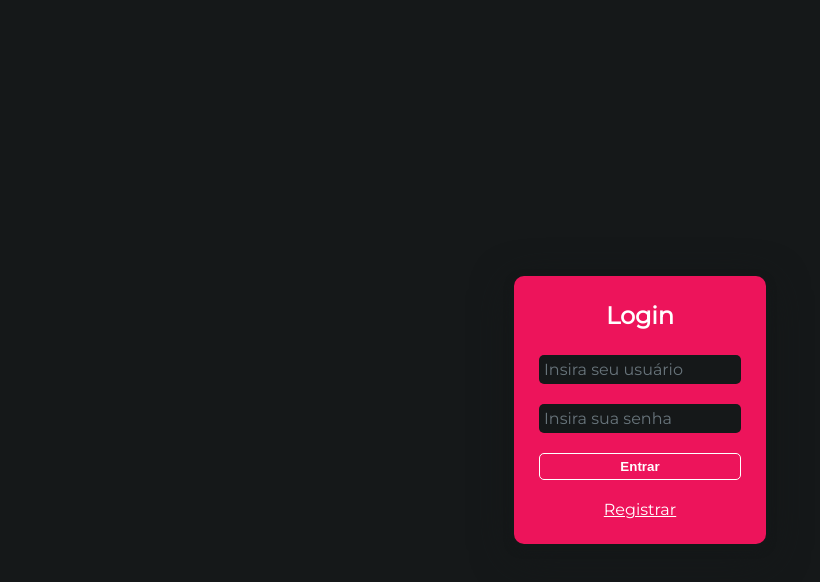
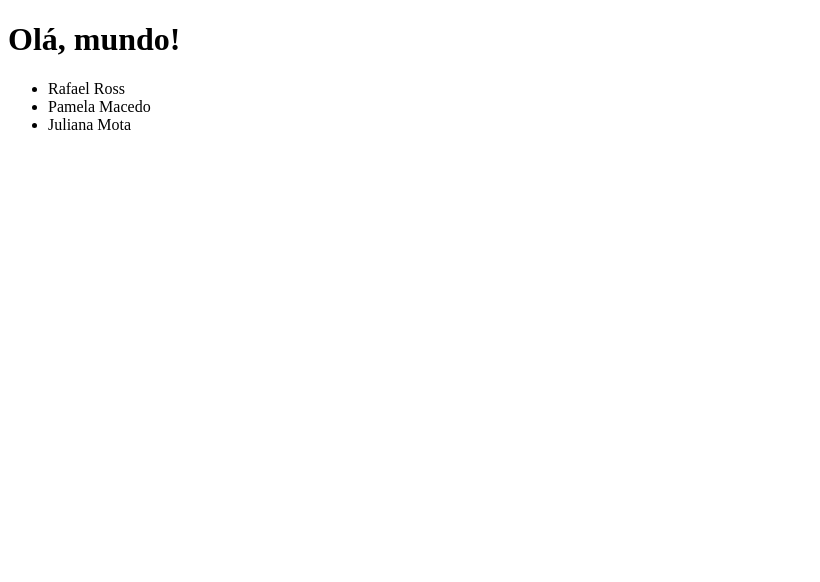
Before and after one commit to rafaellross/DevOps, a React (Vite) app: page / in a window 1280 px wide. Shown: the top 582 px of the page, without its empty margins (0-820 px from the left). Built offline with nearby package versions, Linux system fonts and the light colour scheme.

Commit message:
alterado

```diff
--- a/src/App.tsx
+++ b/src/App.tsx
@@ -1,17 +1,15 @@
-import { AuthProvider } from "./Context/AuthContext";
-import { GlobalStyles } from "./GlobalStyles";
-import AppRoutes from "./routes";
+import React from 'react';
+
 
 function App() {
-  console.log(import.meta.env.MODE);
   return (
-    <>
-      <GlobalStyles />
-      <AuthProvider>
-        <AppRoutes />
-      </AuthProvider>
-    </>
-  );
-}
-
-export default App;
+    <div className="App">
+      <h1>Olá, mundo!</h1>
+      <ul>
+        <li>Rafael Ross</li>
+        <li>Pamela Macedo</li>
+        <li>Juliana Mota</li>
+      </ul>
+    </div>
+    );
+}export default App;
```
